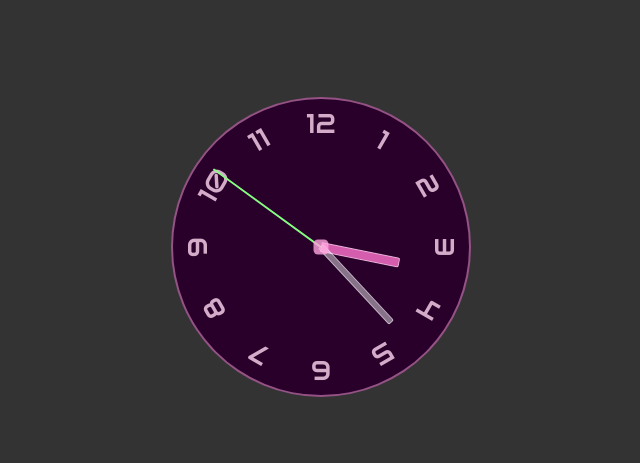
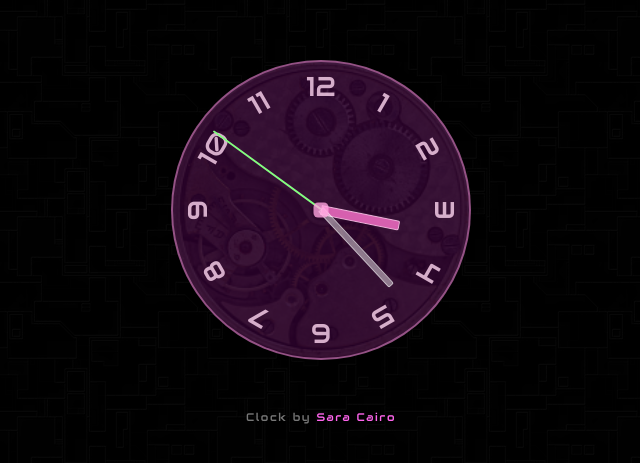
Before and after one commit to saracairo/clock, a plain HTML site: page index.html in a window 1280 px wide. Shown: the part 161-624 px from the top of the page, without its empty margins (319-959 px from the left). Drawn offline with Linux system fonts and the light colour scheme.

Commit message:
files loaded

```diff
--- a/index.html
+++ b/index.html
@@ -33,5 +33,8 @@
 
   </div>
 
+
+  <p>Clock by <a href="https://saracairo.github.io" target="_blank" rel="noopener noreferrer">Sara Cairo</a></p>
+
 </body>
 </html>
--- a/styles.css
+++ b/styles.css
@@ -9,14 +9,19 @@
 }
 
 body {
-  background-image: url(img/bck-grid_sadgirlonline.gif);
+  background-image: url(assets/img/bck-grid_sadgirlonline.gif);
   background-color: rgba(0, 0, 0, 0.8);
   background-blend-mode: multiply;
   display: flex;
+  flex-direction: column;
   justify-content: center;
   align-items: center;
   min-height: 100vh;
   overflow: hidden;
+}
+
+a {
+  text-decoration: none;
 }
 
 .clock {
@@ -30,7 +35,7 @@ body {
 .clock:before {
   position: absolute;
   content: "";
-  background-image: url(img/istockphoto-1424568888-170667a.jpg);
+  background-image: url(assets/img/istockphoto-1424568888-170667a.jpg);
   background-size: 470px;
   background-position: 55% 54%;
   opacity: 10%;
@@ -114,3 +119,16 @@ body {
   transform: translate(-50%, -50%);
   border-radius: 30%;
 }
+
+p {
+  font-size: 11px;
+  color: rgb(120, 120, 120);
+  margin-top: 50px;
+  letter-spacing: .1rem;
+}
+p > a {
+  color: rgb(255, 101, 237);
+}
+p > a:hover {
+  color: rgb(47, 255, 123);
+}
```
Also changed, not shown: assets/img/clock-title.jpg (added), assets/img/gplv3-with-text-136x68.jpg (added), 1 other file.
